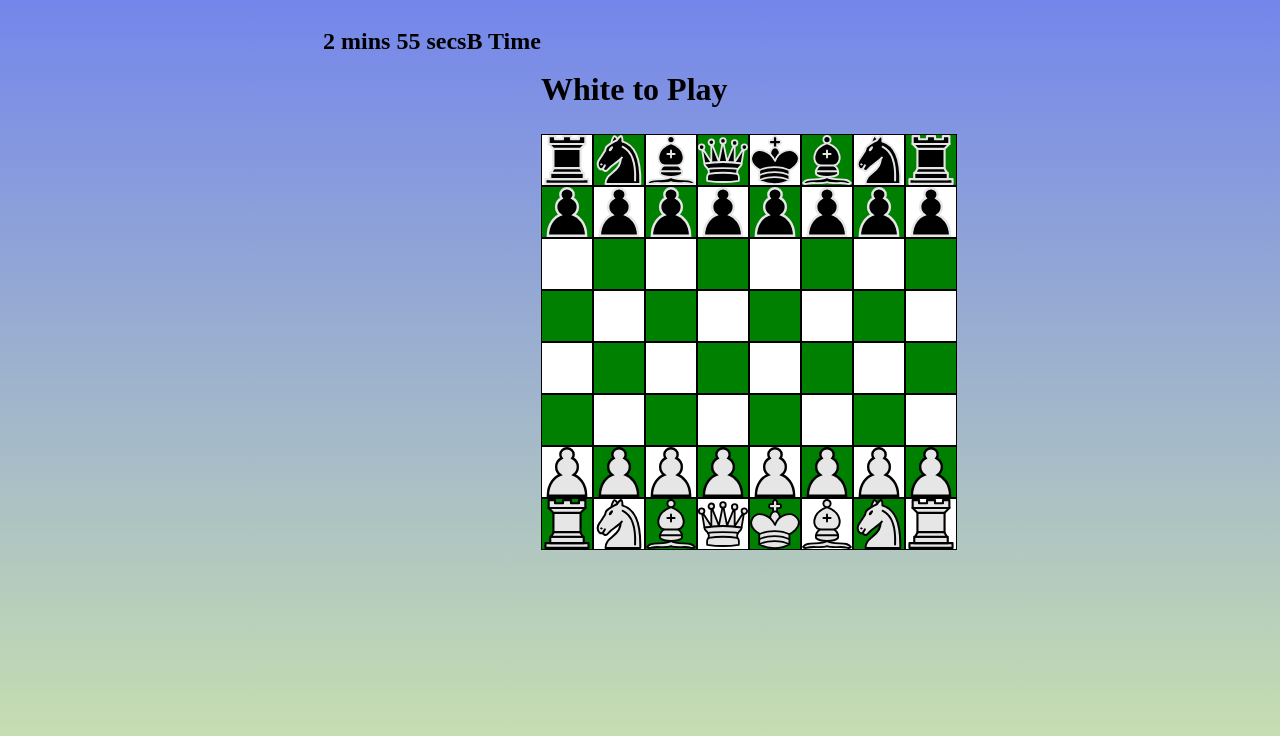
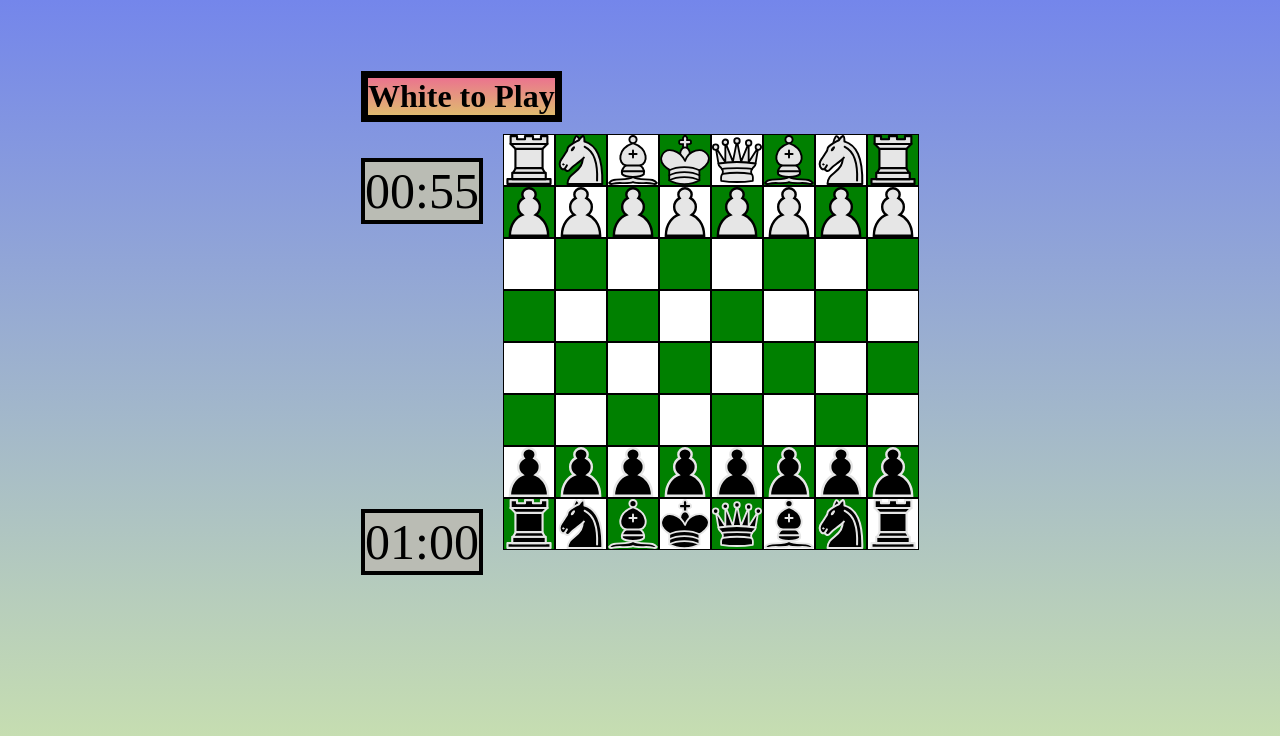
Before and after one commit to ikunals/ChessGame, a plain HTML site: page index.html in a window 1280 px wide. Drawn offline with Linux system fonts and the light colour scheme.

Commit message:
fixed clock

```diff
--- a/clock.js
+++ b/clock.js
@@ -1,7 +1,9 @@
 
-let timeControl = 3;
+let timeControl = 1;
 let oldNow = new Date().getTime();
 let timeEnd = oldNow + (timeControl * 60 * 1000);
+document.getElementById("whitetimer").innerHTML = timeControl.toLocaleString('en-US', {minimumIntegerDigits: 2, useGrouping: false}) + ":00"
+document.getElementById("blacktimer").innerHTML = timeControl.toLocaleString('en-US', {minimumIntegerDigits: 2, useGrouping: false}) + ":00"
 let timeElapsedWhite = 0;
 let timeElapsedBlack = 0;
 
@@ -11,21 +13,35 @@ setInterval(() => {
             now = new Date().getTime();
             let timeNeeded = timeEnd - now + timeElapsedBlack;
 
-            let minutes = Math.floor((timeNeeded % (1000 * 60 * 60)) / (1000 * 60));
-            let seconds = Math.floor((timeNeeded % (1000 * 60)) / 1000);
-            let clockElement = document.getElementById("whitetimer");
-            clockElement.innerHTML = minutes + " mins " + seconds + " secs ";
-            timeElapsedWhite += 1000;
+            let minutes = Math.floor((timeNeeded % (1000 * 60 * 60)) / (1000 * 60)).toLocaleString('en-US', {minimumIntegerDigits: 2, useGrouping: false});
+            let seconds = Math.floor((timeNeeded % (1000 * 60)) / 1000).toLocaleString('en-US', {minimumIntegerDigits: 2, useGrouping: false});
+
+            if (timeNeeded < 0) {
+                gameEnded = true;
+                document.getElementById("whotoplay").innerHTML = "Black Wins By Time";
+                document.getElementById("whitetimer").innerHTML = "00:00";
+            }
+            else {
+                document.getElementById("whitetimer").innerHTML = minutes + ":" + seconds;
+                timeElapsedWhite += 1000;
+            }
         }
         else {
             now = new Date().getTime();
             let timeNeeded = timeEnd - now + timeElapsedWhite;
 
-            let minutes = Math.floor((timeNeeded % (1000 * 60 * 60)) / (1000 * 60));
-            let seconds = Math.floor((timeNeeded % (1000 * 60)) / 1000);
-            let clockElement = document.getElementById("blacktimer");
-            clockElement.innerHTML = minutes + " mins " + seconds + " secs ";
-            timeElapsedBlack += 1000;
+            let minutes = Math.floor((timeNeeded % (1000 * 60 * 60)) / (1000 * 60)).toLocaleString('en-US', {minimumIntegerDigits: 2, useGrouping: false});
+            let seconds = Math.floor((timeNeeded % (1000 * 60)) / 1000).toLocaleString('en-US', {minimumIntegerDigits: 2, useGrouping: false});
+
+            if (timeNeeded < 0) {
+                gameEnded = true;
+                document.getElementById("whotoplay").innerHTML = "White Wins By Time";
+                document.getElementById("blacktimer").innerHTML = "00:00";
+            }
+            else {
+                document.getElementById("blacktimer").innerHTML = minutes + ":" + seconds;
+                timeElapsedBlack += 1000;
+            }
         }
     }
 }, 1000);
--- a/index.html
+++ b/index.html
@@ -1,14 +1,15 @@
 <html>
 
-    <head>
-        <h2 id = "whitetimer">W Time</h2>
-        <h2 id = "blacktimer">B Time</h2>
-    </head>
     <body>
         <link rel="stylesheet" type="text/css" href="styles.css" />
 
         <div>
             <h1 id="whotoplay">You are playing chess</h1>
+        </div>
+
+        <div id="wTimerContainer">
+            <p id = "toptimer">W Time</p>
+            <p id = "bottomtimer">B Time</p>
         </div>
 
         <div class="container">
--- a/script.js
+++ b/script.js
@@ -3,7 +3,7 @@ let boardPosition = [];
 
 let playerTurn = 0;
 let gameEnded = false;
-let playerColor = "white";
+let playerColor = "black";
 let whoToPlay = "w";
 if (whoToPlay == "w") {
     document.getElementById("whotoplay").innerHTML = "White to Play";
@@ -109,12 +109,26 @@ function setPieces() {
     document.body.appendChild(styleSheet);
 }
 
+function createTimers() {
+    if (playerColor == "white") {
+        document.getElementById("toptimer").id = "blacktimer";
+        document.getElementById("bottomtimer").id = "whitetimer";
+        document.getElementById("whitetimer").style.marginTop = "285px";
+        document.getElementById("blacktimer").style.marginTop = "150px";
+    }
+    else {
+        document.getElementById("toptimer").id = "whitetimer";
+        document.getElementById("bottomtimer").id = "blacktimer";
+    }
+}
+
 function checkmateSequence() {
 
 }
 
 createSquares();
 setPieces();
+createTimers();
 
 let selectOn = true;
 window.onload = function() {
--- a/styles.css
+++ b/styles.css
@@ -10,11 +10,12 @@ body {
     justify-content: center;
 }
 
-h1 {
+#whotoplay {
     position: absolute;
-    align-items: start;
     margin-top:5%;
-    background-color: linear-gradient(180deg, #74eb88, #dd2626);
+    background-image: linear-gradient(180deg, #eb748e, #dfbb6f);
+    border-style: solid;
+    border-width: 7px;
 }
 
 .container {
@@ -34,6 +35,24 @@ h1 {
     width: 50px;
     opacity: 100%;
     height: 50px;
+}
+
+#whitetimer {
+    font-size: 50px;
+    margin-right: 20px;
+    margin-top: 150px;
+    border-style: solid;
+    border-width: 4px;
+    background-color: #babcb4;
+}
+
+#blacktimer {
+    font-size: 50px;
+    margin-right: 20px;
+    margin-top: 285px;
+    border-style: solid;
+    border-width: 4px;
+    background-color: #babcb4;
 }
 
 div.b_bishop {
```
